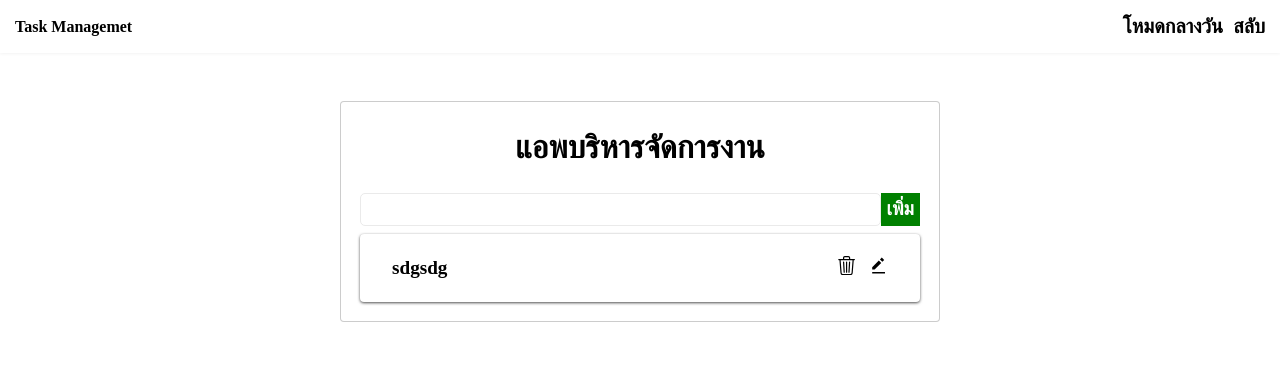
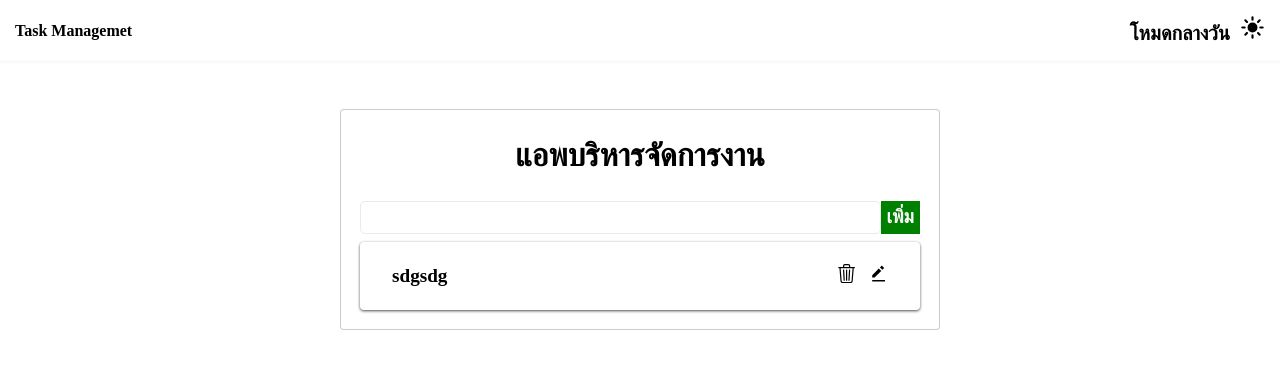
Before and after one commit to Sorawit255/REACT_18, a React (Create React App) app in the folder react-app1/: page / in a window 1280 px wide. Shown: the top 368 px of the page. Built offline with nearby package versions, Linux system fonts and the light colour scheme.

Commit message:
กำหนดไอคอน (Header)

```diff
--- a/react-app1/src/components/Header.css
+++ b/react-app1/src/components/Header.css
@@ -21,3 +21,6 @@ header{
     cursor: pointer;
     margin-left: 10px;
 }
+.theme-container .icon{
+    font-size: 25px;
+}
--- a/react-app1/src/components/Header.js
+++ b/react-app1/src/components/Header.js
@@ -1,4 +1,5 @@
 import "./Header.css"
+import { IoSunny,IoMoon } from "react-icons/io5";
 export default function Header(props){
     const {theme,setTheme} = props;
     function ToggleTheme(){
@@ -15,7 +16,9 @@ export default function Header(props){
             </div>
             <div className="theme-container">
                 <span>{theme === "light" ? "โหมดกลางวัน" : "โหมดกลางคืน"}</span>
-                <span className="icon" onClick={ToggleTheme}>สลับ</span>
+                <span className="icon" onClick={ToggleTheme}>
+                    {theme==="light"? <IoSunny/> :<IoMoon/>}
+                </span>
             </div>
         </header>
     )
```
